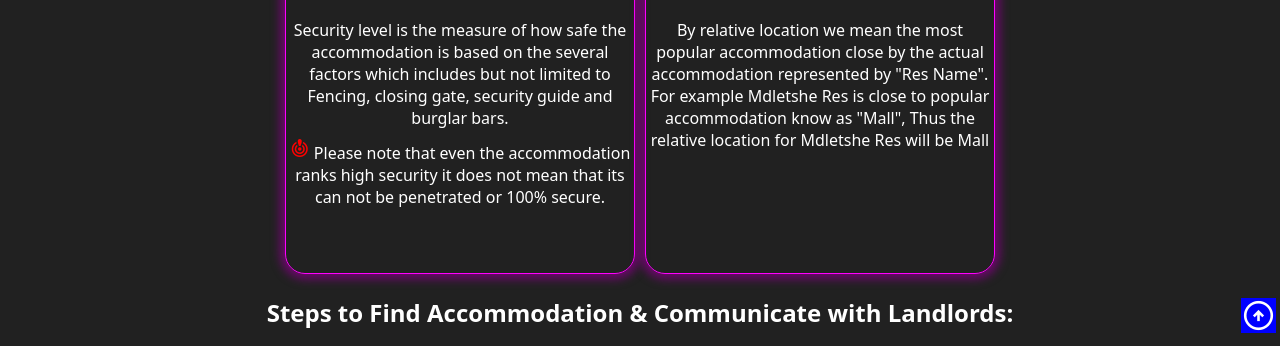
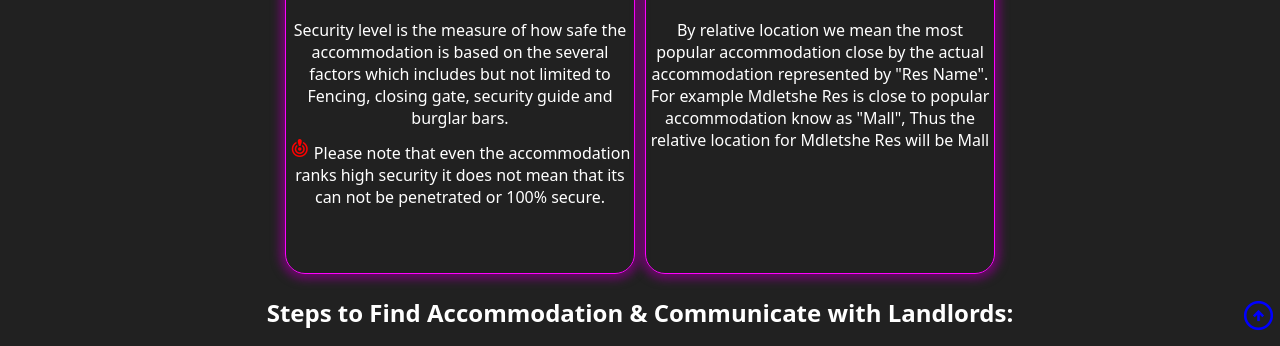
Before and after one commit to 27endpoints/forthBase, a plain HTML site: page index.html in a window 1280 px wide. Shown: the part 447-793 px from the top of the page. Drawn offline with nearby package versions, Linux system fonts and the light colour scheme.

Commit message:
removing blue blackground and ,making an element blue per se BasementStyleSheet.css

```diff
--- a/BasementStyleSheet.css
+++ b/BasementStyleSheet.css
@@ -154,10 +154,10 @@ figcaption {
   position: fixed;
   bottom: 20px;
   right: 4px;
-  color: #fff;
+  color: blue;
   cursor: pointer;
   font-size: 35px;
-  background-color: blue;
+
 }
 /* footer */
 footer {
```
